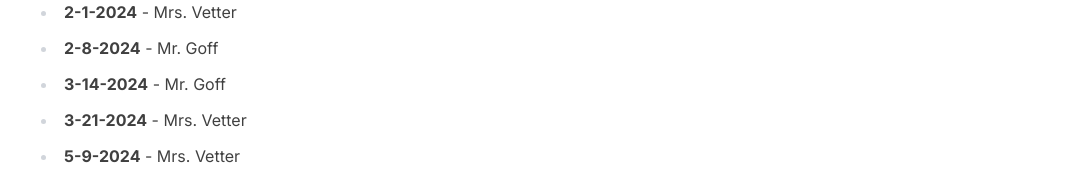
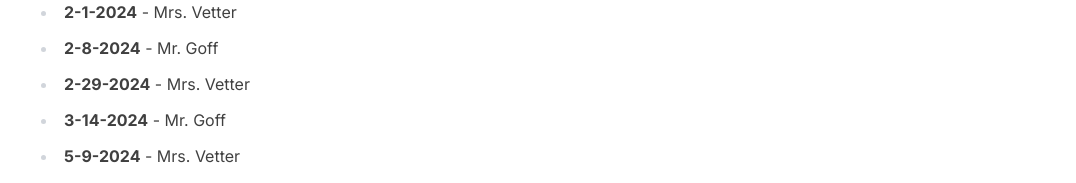
Before and after one commit to jlgoff3/algebra2-website, a Next.js app: page /tutoring in a window 1280 px wide. Shown: the part 268-451 px from the top of the page, without its empty margins (96-1172 px from the left). Built offline with nearby package versions, Linux system fonts and the light colour scheme.

Commit message:
Update tutoring.tsx

```diff
--- a/pages/tutoring.tsx
+++ b/pages/tutoring.tsx
@@ -1,8 +1,8 @@
 const dates = [
   { date: '2-1-2024', text: 'Mrs. Vetter' },
   { date: '2-8-2024', text: 'Mr. Goff' },
+  { date: '2-29-2024', text: 'Mrs. Vetter' },
   { date: '3-14-2024', text: 'Mr. Goff' },
-  { date: '3-21-2024', text: 'Mrs. Vetter' },
   { date: '5-9-2024', text: 'Mrs. Vetter' },
   { date: '5-16-2024', text: 'Mr. Goff' },
 ]
```
